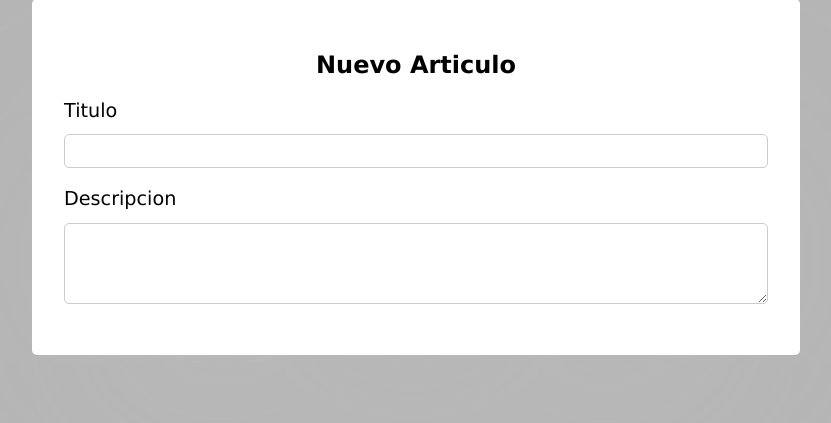
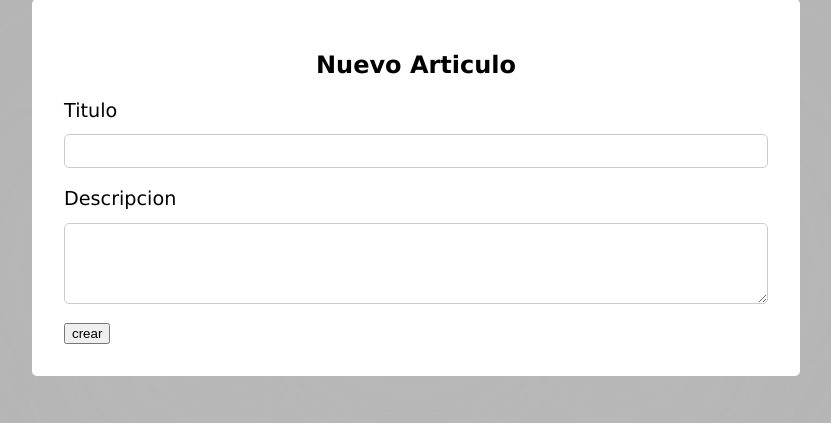
Before and after one commit to LeonAvancini/DjangoApp, a Django app: page /blog/nuevo/ in a window 1280 px wide. Shown: the part 146-569 px from the top of the page, without its empty margins (224-1055 px from the left). Run offline with Django 3.2, Linux system fonts and the light colour scheme.

Commit message:
feature/adding blog from views

```diff
--- /dev/null
+++ b/app/forms.py
@@ -0,0 +1,6 @@
+from django import forms
+
+
+class ArticleForm(forms.Form):
+    titulo = forms.CharField()
+    descripcion = forms.CharField(widget=forms.Textarea)
--- a/app/templates/app/new.html
+++ b/app/templates/app/new.html
@@ -1,22 +1,24 @@
-{% extends 'index.html' %}
-{% load static %}
-
-{% block head %}
-<link rel="stylesheet" href="{% static 'app/css/app-styles.css' %}">
-{% endblock %}
-
-{% block content %}
+{% extends 'index.html' %} {% load static %} {% block head %}
+<link rel="stylesheet" href="{% static 'app/css/app-styles.css' %}" />
+{% endblock %} {% block content %}
 
 <h2 class="titulo-secundario">Nuevo Articulo</h2>
 
-<form action="">
+<form action="/blog/cargarart/" method="POST">
+  {% csrf_token %}
   <div class="form-group">
-    <label for="titulo" class="form__label">Titulo</label>
-    <input type="text" class="form__input">
+    <label for="POST-titulo" class="form__label">Titulo</label>
+    <input id="POST-titulo" name="titulo" type="text" class="form__input" />
   </div>
   <div class="form-group">
-    <label for="descripcion" class="form__label">Descripcion</label>
-    <textarea name="descripcion" class="form__textarea" rows="3"></textarea>
+    <label for="POST-descripcion" class="form__label">Descripcion</label>
+    <textarea
+      id="POST-descripcion"
+      name="descripcion"
+      class="form__textarea"
+      rows="3"
+    ></textarea>
+    <input type="submit" value="crear" />
   </div>
 </form>
 
--- a/app/urls.py
+++ b/app/urls.py
@@ -2,6 +2,7 @@ from django.urls import path
 from . import views
 
 urlpatterns = [
-  path('', views.index, name='home'),
-  path('nuevo/', views.new)
+    path('', views.index, name='home'),
+    path('nuevo/', views.new),
+    path('cargarart/', views.ArticulosList)
 ]
--- a/app/views.py
+++ b/app/views.py
@@ -1,13 +1,31 @@
 from django.shortcuts import render
 from django.http import HttpResponse
 from django.utils.timezone import now
+from django.shortcuts import render
+from .models import Articulo
 
 # Create your views here.
+
+
 def index(request):
-  context = {}
-  print(now())
-  return render(request, 'app/list.html', context)
+    context = {}
+    print(now())
+    return render(request, 'app/list.html', context)
+
 
 def new(request):
-  context = {}
-  return render(request, 'app/new.html', context)
+    context = {}
+    return render(request, 'app/new.html', context)
+
+
+def ArticulosList(request):
+    articulos = Articulo.objects.all()
+
+    if request.method == 'POST':
+        articuloUno = Articulo()
+        articuloUno.titulo = request.POST["titulo"]
+        articuloUno.descripcion = request.POST["descripcion"]
+        articuloUno.save()
+
+    context = {'articulos': articulos}
+    return render(request, 'app/list.html', context)
--- a/templates/index.html
+++ b/templates/index.html
@@ -2,32 +2,21 @@
 
 <!DOCTYPE html>
 <html lang="en">
-
   <head>
-  <meta charset="UTF-8">
-  <meta http-equiv="X-UA-Compatible" content="IE=edge">
-  <meta name="viewport" content="width=device-width, initial-scale=1.0">
+    <meta charset="UTF-8" />
+    <meta http-equiv="X-UA-Compatible" content="IE=edge" />
+    <meta name="viewport" content="width=device-width, initial-scale=1.0" />
     <title>Blog</title>
-  <link rel="stylesheet" href="{% static 'main/css/styles.css' %}">
-  {% block head %}
-
-  {% endblock %}
-
+    <link rel="stylesheet" href="{% static 'main/css/styles.css' %}" />
+    {% block head %} {% endblock %}
   </head>
 
   <body>
     <header class="header">
-    <h1><a href="/blog/" class="header__logo">Blog</a></h1>
-    <a href="nuevo" class="btn btn-crear">Nuevo Articulo</a>
+      <h1><a href="/blog" class="header__logo">Blog</a></h1>
+      <a href="nuevo/" class="btn btn-crear">Nuevo Articulo</a>
     </header>
 
-  <div class="blog__contenedor">
-    {% block content %}
-
-    {% endblock %}
-  </div>
-
-
+    <div class="blog__contenedor">{% block content %} {% endblock %}</div>
   </body>
-
 </html>
```
Also changed, not shown: app/migrations/0003_rename_fecha_articulo_fecha_creacion.py (added), db.sqlite3. Lines whose indentation alone changed are shown as unchanged.
